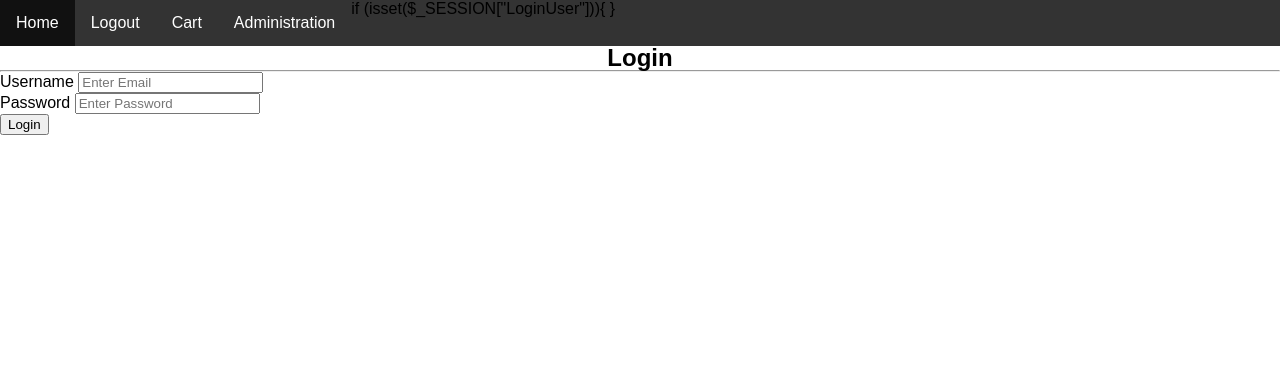
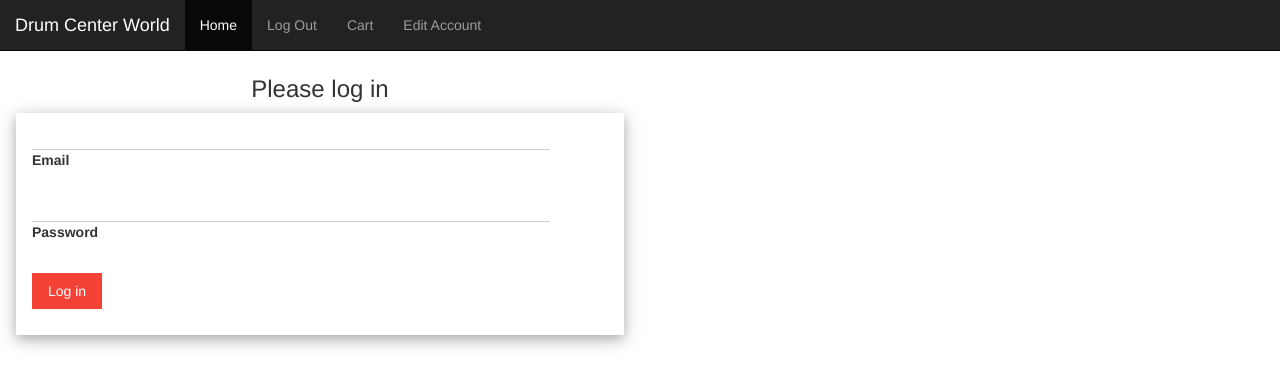
Before and after one commit to george-zip/ecommerce_project, a PHP site: page /Login.php in a window 1280 px wide. Shown: the top 386 px of the page. Run offline with PHP 8.4, Linux system fonts and the light colour scheme; the visitor is signed in with stand-in values (Sample User, id 1).

Commit message:
heading fixes, css udpate

```diff
--- a/public_html/Login.php
+++ b/public_html/Login.php
@@ -1,44 +1,37 @@
 <?php
+include_once 'heading.php';  //navigation menu will be on all web pages
+?>
+<br>
+<br>
+<div class="w3-container w3-half w3-margin-top">
+    <h3 class='text-center'>Please log in</h3>
 
-include_once'heading.php';  //navigation menu will be on all web pages
-?>
-  <main id="main-holder">
-    <h2 class="text-center">Login</h2><hr/>
-    <form action="loginCode.php" method="POST">
-      <div class=form-group">
-        <label>Username</label>
-        <input type="text" name="email" class="form-control" placeholder="Enter Email">
-      </div>
-      <div class="form-group">
-        <label>Password</label>
-        <input type = "password" name="password" class="
-        form-control" placeholder="Enter Password">
-      </div>
-      <p class="text-center" style="color:red;"></p>
-
-      </p>
-      <div class="form-group">
-        <input type="submit" name="btnLogin" class="btn
-        btn-primary" value="Login">
-
-      </div>
+    <form class="w3-container w3-card-4" action="loginCode.php" method="POST">
+        <p>
+            <input type="text" name="email" class="w3-input" style="width:90%">
+            <label>Email</label>
+        </p>
+        <p>
+            <input type="password" name="password" class="w3-input" style="width:90%">
+            <label>Password</label>
+        </p>
+        <p>
+            <input type="submit" class="w3-button w3-section w3-red w3-ripple" name="btnLogin" value=" Log in ">
+        </p>
     </form>
+</div>
 <?php
 if (isset($_GET['message'])) {
     if ($_GET['message'] == "missinglogin") {
         echo "Please Provide all values";
-    }
-    elseif ($_GET['message'] == "erroremailformat") {
+    } elseif ($_GET['message'] == "erroremailformat") {
         echo "Email is not valid";
-    }
-    elseif ($_GET['message'] == "emailBad") {
+    } elseif ($_GET['message'] == "emailBad") {
         echo "Email or password is not valid";
-    }
-    else {
+    } else {
         echo "An unexpected error error occurred";
     }
 }
-    ?>
-  </main>
-  </body>
+?>
+</body>
 </html>
--- a/public_html/Logout.php
+++ b/public_html/Logout.php
@@ -4,5 +4,5 @@ session_start();
 session_unset();
 session_destroy();
 
-header("location:index.php");
+header("location:Login.php");
 exit();
--- a/public_html/heading.php
+++ b/public_html/heading.php
@@ -1,53 +1,36 @@
 <?php
 session_start();
 ?>
-
 <!DOCTYPE html>
 <html lang="en">
 <head>
     <meta charset="UTF-8">
     <title>Drum Center World</title>
     <link rel="stylesheet" type="text/css" href="css/home-styles.css"/>
-<!--    <link rel="preconnect" href="https://fonts.gstatic.com">-->
+    <link rel="stylesheet" type="text/css" href="https://www.w3schools.com/w3css/4/w3.css"/>
+    <link rel="stylesheet" href="https://maxcdn.bootstrapcdn.com/bootstrap/3.4.1/css/bootstrap.min.css">
 </head>
 <body>
-<header>
-<nav id="navigationbar">
-    <div>
-        <ul>
-
-            <li><a href="index.php">Home </a></li>
+<nav class="navbar navbar-inverse navbar-fixed-top">
+    <div class="container-fluid">
+        <div class="navbar-header">
+            <a class="navbar-brand" href="#">Drum Center World</a>
+        </div>
+        <ul class="nav navbar-nav">
+            <li class="active"><a href="index.php">Home</a></li>
             <?php
-
-
-            if (isset($_SESSION["LoginUser"])){
-                echo  "<li><a href='Logout.php'>Logout</a></li>";
+            if (isset($_SESSION["LoginUser"])) {
+                echo "<li><a href='Logout.php'>Log Out</a></li>";
+                echo "<li><a href='Checkout.php'>Cart</a></li>";
+                if (isset($_SESSION["Role"]) and $_SESSION["Role"] == 1) {
+                    echo "<li><a href='EditAccount.php'>Edit Account</a></li>";
+                } else {
+                    echo "<li><a href='AdminUsers.php'>Administration</a></li>";
+                }
+            } else {
+                echo "<li><a href='Login.php'>Log In</a></li>";
             }
-            else
-            {
-                echo "<li><a href='Login.php'>Login</a></li>";
-                echo "<li><a href='Register.php'>Register</a></li>";
-            }
-            //if (isset($_SESSION['AdminLogged']) && $_SESSION['AdminLogged'] == true){
- //           if (isset($_SERVER['PHP_AUTH']){
- //                   echo "<li><a href='AdminUsers.php'>Administration</a></li>";
- //           }
-//            else {
-//                echo "<li><a href='LoginAdmin.php'>Administration</a></li>";
- //           }
-// if (isset($_SERVER['PHP_AUTH_USER']) ){
-//     $temp = "value= " . $_SERVER['PHP_AUTH_USER'];
-//     echo "<li>$temp<li>";
- //}
             ?>
-            if (isset($_SESSION["LoginUser"])){
-            <li><a href='Checkout.php'>Cart</a></li>
-            }
-
-            <li><a href='AdminUsers.php'>Administration</a></li>
-
         </ul>
     </div>
 </nav>
-    </header>
-<div class="homeMenu"></div>
--- a/public_html/loginCode.php
+++ b/public_html/loginCode.php
@@ -56,17 +56,16 @@ if (isset($_POST["btnLogin"])) {  //check if user accessed page correctly
         }
 
         $_SESSION['UserID'] = $row['UserID'];
+        $_SESSION['Role'] = $row["RoleID"];
 
         if ($row["RoleID"] == ADMIN_ROLE) {
             $_SESSION['AdminUser'] = $row["Email"];
-            $_SESSION['Role'] = $row["RoleID"];
             //header('Location:admin.php');
             header('Location:index.php');
 
         } else if ($row["RoleID"] == CUSTOMER_ROLE) {
             $_SESSION['LoginUser'] = $row["Email"];
             $_SESSION['LoginUserId'] = $row["UserID"];  //needed to create order
-            $_SESSION['Role'] = $row["RoleID"];
             $_SESSION['Name'] = $row["FirstName"]." ".$row["LastName"];
             //header('Location:user.php');
             header('Location:index.php');
@@ -74,14 +73,12 @@ if (isset($_POST["btnLogin"])) {  //check if user accessed page correctly
 
         else if ($row["RoleID"] == EMPLOYEE_ROLE) {
             $_SESSION['LoginUser'] = $row["Email"];
-            $_SESSION['Role'] = $row["RoleID"];
             //header('Location:employee.php');
             header('Location:index.php');
         }
 
         else if ($row["RoleID"] == OWNER_ROLE) {
             $_SESSION['LoginUser'] = $row["Email"];
-            $_SESSION['Role'] = $row["RoleID"];
            // header('Location:owner.php');
             header('Location:index.php');
         }
```
Also changed, not shown: public_html/EditAccount.php (+2 -11 lines), public_html/index.php (+0 -9 lines), sql/SampleRecords.sql (+4 -4 lines), public_html/images/category/cymbal.jpeg (added), public_html/images/category/drum_kit.jpeg (added), public_html/images/category/drum_sticks.jpeg (added), public_html/images/category/dvd.jpeg (added).
